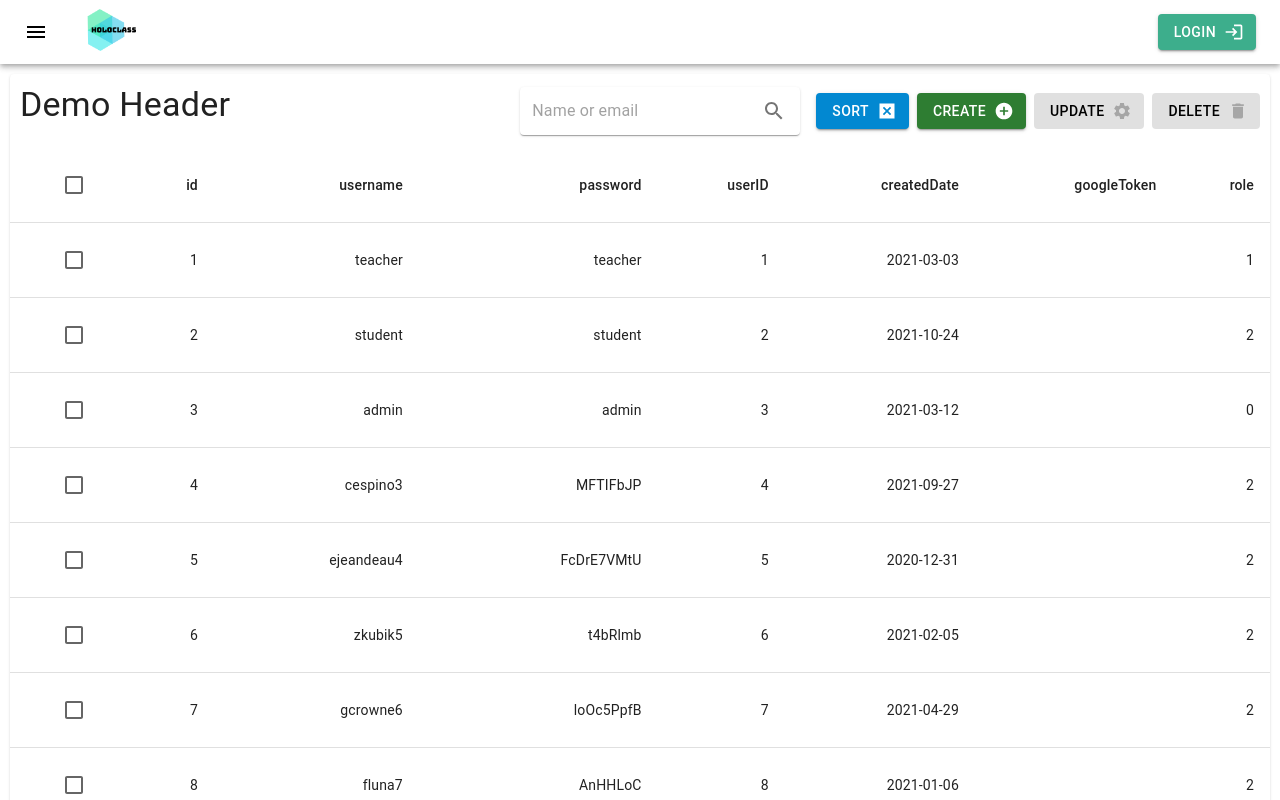
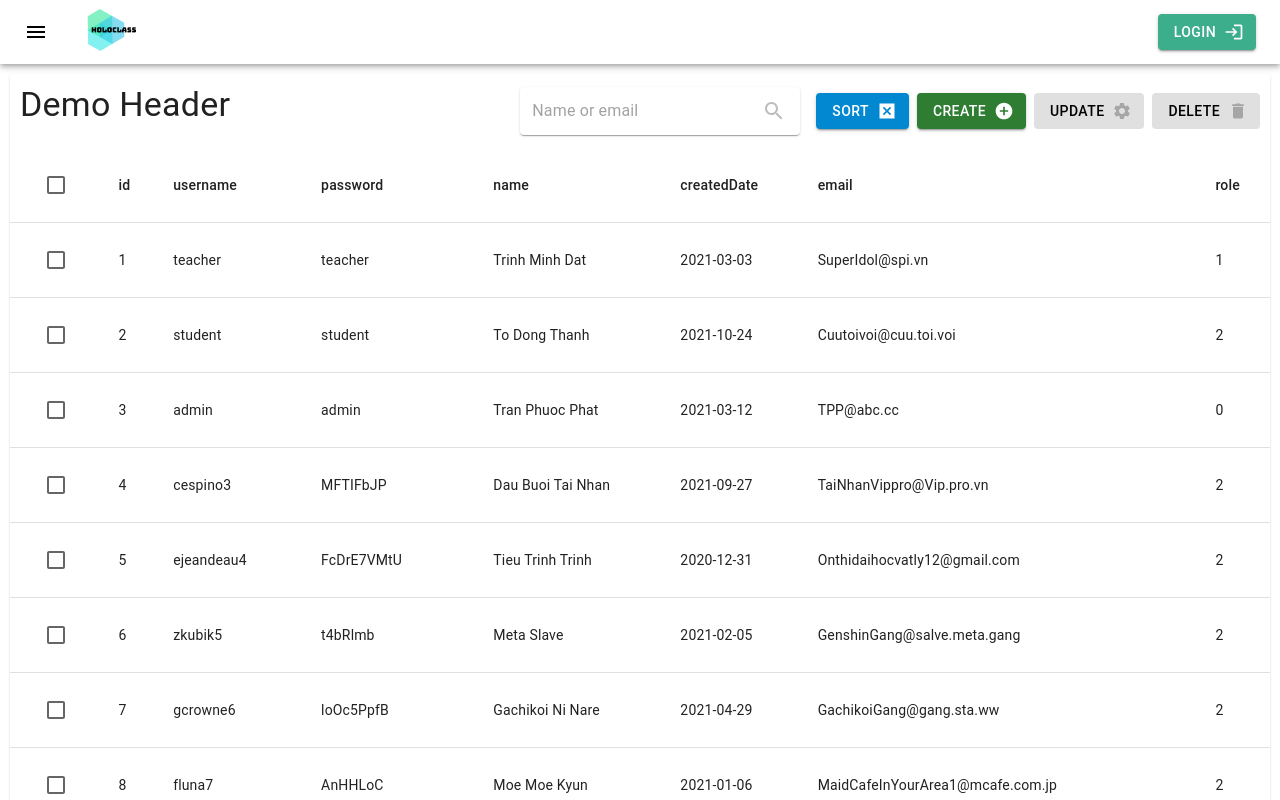
Before and after one commit to LnlyPineapple27/Classrooms-management-website, a React (Create React App) app: page /admin/dashboard in a window 1280 px wide. Shown: the top 800 px of the page. Built offline with nearby package versions, Linux system fonts and the light colour scheme; no server answers.

Commit message:
Combie sort and search at the same time working

```diff
--- a/src/Components/Dashboard/TableDashboard/Manager/index.jsx
+++ b/src/Components/Dashboard/TableDashboard/Manager/index.jsx
@@ -16,7 +16,7 @@ import { grey, cyan, teal } from '@mui/material/colors'
 
 
 
-export default function Manager({ sortBtnState, style, checkedList, handleClickCreate, handleClickUpdate, handleClickDelete, handleClickSort }) {
+export default function Manager({ handleSearch, sortBtnState, style, checkedList, handleClickCreate, handleClickUpdate, handleClickDelete, handleClickSort }) {
 
     const sortBtnIconsMap = {
         0: <DisabledByDefaultIcon />,
@@ -39,15 +39,15 @@ export default function Manager({ sortBtnState, style, checkedList, handleClickC
 
             <Tooltip title="Search by name and email" placement="top">
                 <Paper
-                    component="form"
                     sx={{ p: '2px 4px', display: 'flex', alignItems: 'center' }}
                 >
                     <InputBase
                         sx={{ ml: 1, flex: 1 }}
                         placeholder="Name or email"
                         inputProps={{ 'aria-label': 'search records' }}
+                        onChange={e => handleSearch(e.target.value)}
                     />
-                    <IconButton type="submit" sx={{ p: '10px' }} aria-label="search">
+                    <IconButton sx={{ p: '10px' }} aria-label="search" disabled>
                         <SearchIcon />
                     </IconButton>
                 </Paper>
@@ -58,7 +58,8 @@ export default function Manager({ sortBtnState, style, checkedList, handleClickC
                         variant="contained"
                         color="info"
                         endIcon= {sortBtnIconsMap[sortBtnState]}
-                        onClick={handleClickSort}>
+                        onClick={handleClickSort}
+                    >
                         Sort
                     </Button>
                 </Tooltip>
--- a/src/Components/Dashboard/TableDashboard/TableRowDashboard/index.jsx
+++ b/src/Components/Dashboard/TableDashboard/TableRowDashboard/index.jsx
@@ -12,7 +12,7 @@ export default function TableRowDashboard({ data, checkedList, setCheckedList })
     }
 
     const createCell = (header, field) => {
-        return <TableCell key={`${header}_${data.id}`} align="right">{field[header]}</TableCell>
+        return <TableCell key={`${header}_${data.id}`} align="left">{field[header]}</TableCell>
     }
 
     const createCheckboxCell = data => {
--- a/src/Components/Dashboard/TableDashboard/index.jsx
+++ b/src/Components/Dashboard/TableDashboard/index.jsx
@@ -17,81 +17,81 @@ var sampleData = [{
     "id":1,
     "username": "teacher",
     "password": "teacher",
-    "userID": 1,
+    "name": "Trinh Minh Dat",
     "createdDate": "2021-03-03",
-    "googleToken": "",
+    "email": "SuperIdol@spi.vn",
     "role": 1
 }, {
     "id":2,
     "username": "student",
     "password": "student",
-    "userID": 2,
+    "name": "To Dong Thanh",
     "createdDate": "2021-10-24",
-    "googleToken": "",
+    "email": "Cuutoivoi@cuu.toi.voi",
     "role": 2
 }, {
     "id":3,
     "username": "admin",
     "password": "admin",
-    "userID": 3,
+    "name": "Tran Phuoc Phat",
     "createdDate": "2021-03-12",
-    "googleToken": "",
+    "email": "TPP@abc.cc",
     "role": 0
 }, {
     "id":4,
     "username": "cespino3",
     "password": "MFTIFbJP",
-    "userID": 4,
+    "name": "Dau Buoi Tai Nhan",
     "createdDate": "2021-09-27",
-    "googleToken": "",
+    "email": "TaiNhanVippro@Vip.pro.vn",
     "role": 2
 }, {
     "id":5,
     "username": "ejeandeau4",
     "password": "FcDrE7VMtU",
-    "userID": 5,
+    "name": "Tieu Trinh Trinh",
     "createdDate": "2020-12-31",
-    "googleToken": "",
+    "email": "Onthidaihocvatly12@gmail.com",
     "role": 2
 }, {
     "id":6,
     "username": "zkubik5",
     "password": "t4bRlmb",
-    "userID": 6,
+    "name": "Meta Slave",
     "createdDate": "2021-02-05",
-    "googleToken": "",
+    "email": "GenshinGang@salve.meta.gang",
     "role": 2
 }, {
     "id":7,
     "username": "gcrowne6",
     "password": "loOc5PpfB",
-    "userID": 7,
+    "name": "Gachikoi Ni Nare",
     "createdDate": "2021-04-29",
-    "googleToken": "",
+    "email": "GachikoiGang@gang.sta.ww",
     "role": 2
 }, {
     "id":8,
     "username": "fluna7",
     "password": "AnHHLoC",
-    "userID": 8,
+    "name": "Moe Moe Kyun",
     "createdDate": "2021-01-06",
-    "googleToken": "",
+    "email": "MaidCafeInYourArea1@mcafe.com.jp",
     "role": 2
 }, {
     "id":9,
     "username": "rnuzzetti8",
     "password": "0dwSUm0tACEG",
-    "userID": 9,
+    "name": "Oishiku Nare",
     "createdDate": "2021-06-01",
-    "googleToken": "",
+    "email": "MaidCafeInYourArea2@mcafe.com.jp",
     "role": 2
 }, {
     "id":0,
     "username": "fcheeseman9",
     "password": "VEnz8BmmYA",
-    "userID": 10,
+    "name": "Haachama Chama",
     "createdDate": "2021-10-07",
-    "googleToken": "",
+    "email": "HaachaamaSekaiSaikoNoAidoru@gmail.com",
     "role": 2
 }]
 
@@ -102,6 +102,7 @@ export default function BasicTable({ tableHeader }) {
     const [checkedList, setCheckedList] = useState({})
     const [dialogStatus, setDialogStatus] = useState(false)
     const [sortState, setSortSate] = useState(0)
+    const [searchKeyword, setSearchKeyWord] = useState("")
 
     useEffect(() => {
         setHeaders(getHeaders(sampleData))
@@ -129,7 +130,7 @@ export default function BasicTable({ tableHeader }) {
     }
 
     const createHeaderCell = header => (
-        <TableCell key={`header_${header}`} align="right">
+        <TableCell key={`header_${header}`} align="left">
             {header}
         </TableCell>
     )
@@ -144,15 +145,34 @@ export default function BasicTable({ tableHeader }) {
         return [createCheckboxCell()].concat(headers.map(header => createHeaderCell(header)))
     }
 
+    const sortData = (data, state) => {
+        const sortFactor = state === 1 ? 1 : -1
+        const compareFunc = (a, b) => sortFactor * (Date.parse(a.createdDate) - Date.parse(b.createdDate))
+        const newData = data.slice().sort(compareFunc)
+
+        return newData
+    }
+
+    const filerData = (data, keyword) => {
+        const filterFunc = item => {
+            const lowercaseName = item.name.toLowerCase()
+            const lowercaseEmail = item.email.toLowerCase()
+            const lowercaseKW = keyword.toLowerCase()
+            return lowercaseName.includes(lowercaseKW) || lowercaseEmail.includes(lowercaseKW)
+        }
+        return data.slice().filter(filterFunc)
+    }
+
     const handleSort = () => {
         const newSortState = (sortState + 1) % 3
         setSortSate(newSortState)
+        const newVData = newSortState === 0 ? filerData(originData, searchKeyword) : sortData(filerData(originData, searchKeyword), newSortState)
+        setVisibleData(newVData)
+    }
 
-        if(newSortState === 0) return setVisibleData(originData);
-
-        const sortFactor = newSortState === 1 ? 1 : -1
-        const compareFunc = (a, b) => sortFactor * (Date.parse(a.createdDate) - Date.parse(b.createdDate))
-        const newVData = visibleData.slice().sort(compareFunc)
+    const handleSearch = keyword => {
+        setSearchKeyWord(keyword)
+        const newVData = sortData(filerData(originData, keyword), sortState)
         setVisibleData(newVData)
     }
 
@@ -178,6 +198,7 @@ export default function BasicTable({ tableHeader }) {
                     handleClickUpdate={() => setDialogStatus(true)}
                     handleClickSort={handleSort}
                     sortBtnState={sortState}
+                    handleSearch={handleSearch}
                     />
                 </Box>
                 <Table sx={{ minWidth: 650 }} aria-label="simple table">
```
